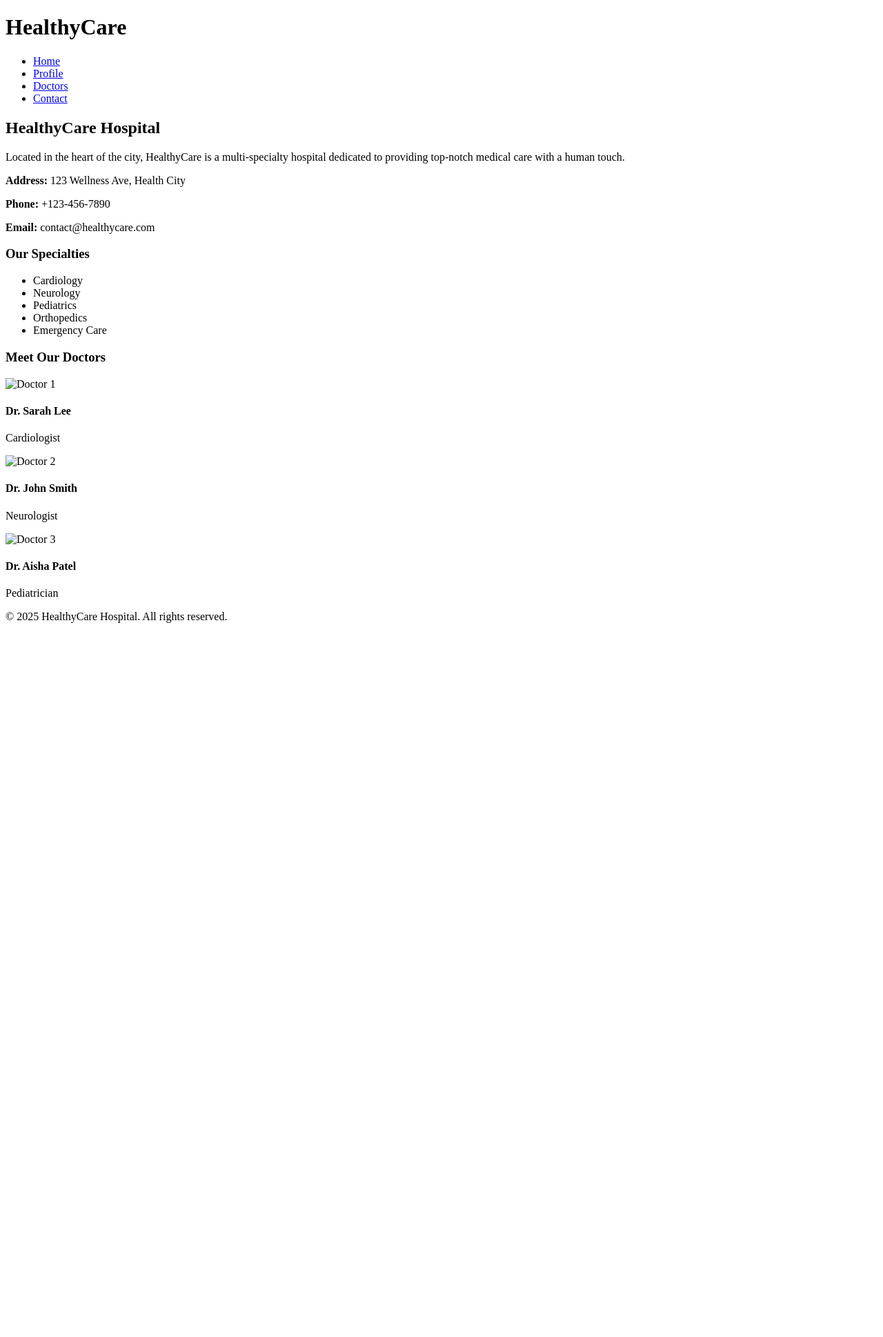
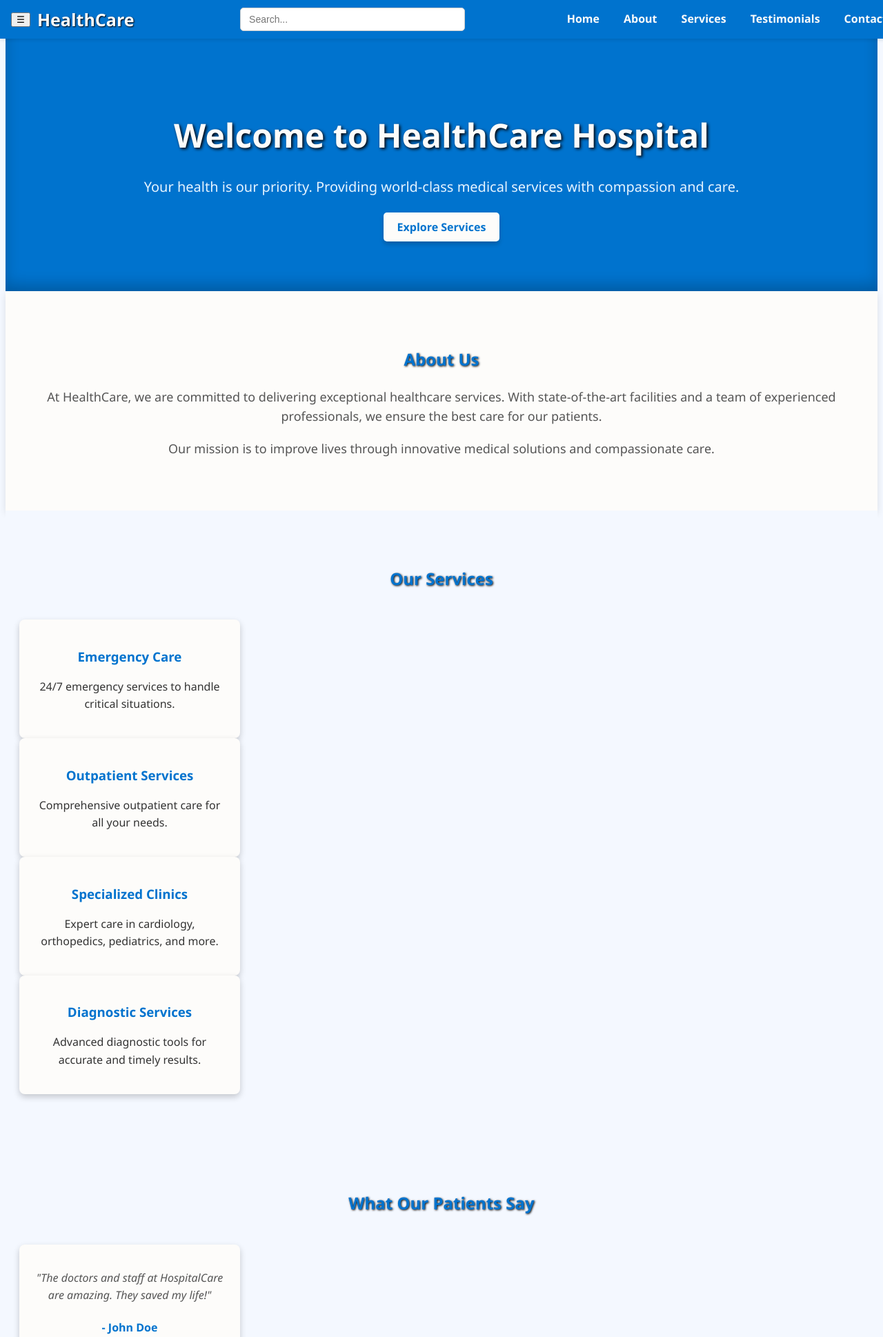
Before and after one commit to AliRefaat11/Hospital-Management-website, a web app: file frontend/html/home_page.html in a window 1280 px wide. Shown: the top 1938 px of the page at 69% size. Before the commit the page ends 903 px from the top, so only its background shows below. Run offline with its HTML, style and script files only (its server is not run), Linux system fonts and the light colour scheme; some libraries are stand-ins or nearby versions.

Commit message:
nav bar updated

```diff
--- a/frontend/css/home_page.css
+++ b/frontend/css/home_page.css
@@ -1,98 +1,246 @@
-*{
-    margin: 0;
-    padding: 0;
-    box-sizing: border-box;
-  }
-  body {
-    font-family: Arial, sans-serif;
-    background: #f5f8fa;
-    color: #333;
-  }
-  .container {
-    max-width: 1100px;
-    margin: auto;
-    padding: 0 20px;
+.nav-container {
+  position: fixed;
+  display: flex;
+  align-items: center;
+  justify-content: space-between;
+  flex-wrap: wrap;
+  top: 0;
+  left: 0;
+  width: 100%;
+  background-color: #0073CE;
+  padding: 0.5rem 1rem;
+  z-index: 100;
+  box-shadow: 0 2px 5px rgba(0, 0, 0, 0.1);
 }
 
-  /* Header */
-  header {
-    background: #0077b6;
-    color: #fff;
-    padding: 15px 0;
+.logo {
+  font-size: 25px;
+  font-weight: bold;
+  color: #FDFCFA;
+  margin-right: 1rem;
 }
-  .header-container {
+
+.search-container {
+  flex: 1; /* Allow the search container to grow */
   display: flex;
-    justify-content: space-between;
-    align-items: center;
+  justify-content: center; /* Center the search bar */
 }
-  .logo {
-    font-size: 24px;
+
+.search-container input {
+  width: 100%;
+  max-width: 300px; /* Limit the width of the search bar */
+  padding: 8px 12px;
+  border: 1px solid #ccc;
+  border-radius: 5px;
+  font-size: 14px;
+  outline: none;
+  transition: border-color 0.3s ease;
 }
+
+.search-container input:focus {
+  border-color: #005BB5; /* Darker blue on focus */
+}
+
 .nav-links {
   list-style: none;
   display: flex;
-    gap: 20px;
-  }
-  .nav-links a {
-    color: #fff;
-    text-decoration: none;
+  flex-direction: row;
+  gap: 15px;
+  margin: 0;
+  padding: 0;
 }
 
-  /* Profile Section */
-  .profile-container {
-    padding: 40px 0;
-  }
-  .hospital-info {
-    margin-bottom: 30px;
-  }
-  .contact-box {
-    background: #e0f7fa;
-    padding: 15px;
-    border-radius: 6px;
-    margin-top: 10px;
-  }
-  .specialties ul {
-    list-style-type: square;
-    margin-left: 20px;
-    margin-top: 10px;
-  }
-  .specialties {
-    margin-bottom: 30px;
+.nav-links a {
+  color: #FDFCFA;
+  text-decoration: none;
+  font-weight: bold;
+  padding: 10px;
+  transition: color 0.3s ease, background-color 0.3s ease;
 }
 
-  /* Doctors Section */
-  .doctor-list {
-    display: flex;
-    flex-wrap: wrap;
-    gap: 20px;
+.nav-links a:hover {
+  color: #000;
+  background-color: #E6F4FF;
+  border-radius: 10px;
 }
-  .doctor-card {
-    background: #fff;
-    padding: 15px;
-    width: 200px;
+
+body {
+  font-family: 'Segoe UI', sans-serif;
+  color: #333;
+  line-height: 1.6;
+  background-color: #F4F8FF;
+}
+
+header {
+  background: #0073CE;
+  color: #FDFCFA;
+  padding: 15px 0;
+  box-shadow: 0 4px 6px rgba(0, 0, 0, 0.2);
+}
+
+.logo {
+  font-size: 25px;
+  font-weight: bold;
+  color: #FDFCFA;
+  margin-left: 10px;
+  text-shadow: 1px 1px 2px #000;
+}
+
+.hero {
+  background: #0073CE;
+  color: #FDFCFA;
+  padding: 80px 20px;
+  text-align: center;
+  box-shadow: inset 0 -10px 20px rgba(0, 0, 0, 0.2);
+}
+
+.hero h1 {
+  font-size: 48px;
+  margin-bottom: 20px;
+  color: #FDFCFA;
+  text-shadow: 2px 2px 4px #000;
+}
+
+.hero p {
+  font-size: 20px;
+  margin-bottom: 30px;
+  color: #E6F4FF;
+}
+
+.hero .btn {
+  padding: 10px 20px;
+  background: #FDFCFA;
+  color: #0073CE;
+  text-decoration: none;
+  font-weight: bold;
+  border-radius: 5px;
+  transition: background-color 0.3s ease, color 0.3s ease;
+  box-shadow: 0 4px 6px rgba(0, 0, 0, 0.2);
+}
+
+.hero .btn:hover {
+  background: #000;
+  color: #FDFCFA;
+}
+
+.services {
+  padding: 60px 20px;
+  background: #F4F8FF;
+}
+
+.services h2 {
+  text-align: center;
+  margin-bottom: 40px;
+  color: #0073CE;
+  text-shadow: 1px 1px 3px #000;
+}
+
+.service {
+  background: #FDFCFA;
+  padding: 20px;
+  width: 280px;
   border-radius: 8px;
-    box-shadow: 0 2px 8px rgba(0,0,0,0.1);
+  box-shadow: 0 4px 10px rgba(0, 0, 0, 0.2);
   text-align: center;
 }
-  .doctor-card img {
-    width: 100px;
-    border-radius: 50%;
+
+.service h3 {
   margin-bottom: 10px;
+  color: #0073CE;
 }
 
-  /* Footer */
+.service p {
+  font-size: 16px;
+  color: #333;
+}
+
+.contact {
+  padding: 60px 20px;
+  background: #0073CE;
+  color: #FDFCFA;
+  text-align: center;
+  box-shadow: inset 0 -10px 20px rgba(0, 0, 0, 0.2);
+}
+
+.contact h2 {
+  margin-bottom: 20px;
+  color: #FDFCFA;
+  text-shadow: 1px 1px 3px #000;
+}
+
+.contact p {
+  font-size: 18px;
+  color: #E6F4FF; /* Lighter blue */
+}
+
 footer {
-    background: #0077b6;
-    color: #fff;
+  background: #000; /* Black footer */
+  color: #FDFCFA;
   text-align: center;
   padding: 15px 0;
   margin-top: 40px;
+  box-shadow: 0 -2px 5px rgba(0, 0, 0, 0.2); /* Footer shadow */
 }
 
-  /* Responsive */
-  @media (max-width: 768px) {
-    .doctor-list {
-      flex-direction: column;
-      align-items: center;
+.about {
+  padding: 60px 20px;
+  background: #FDFCFA; /* White */
+  text-align: center;
+  box-shadow: 0 4px 10px rgba(0, 0, 0, 0.1); /* Subtle shadow */
 }
+
+.about h2 {
+  color: #0073CE;
+  margin-bottom: 20px;
+  text-shadow: 1px 1px 3px #000; /* Black text shadow */
 }
+
+.about p {
+  font-size: 18px;
+  margin-bottom: 15px;
+  color: #555; /* Medium gray */
+}
+
+.testimonials {
+  padding: 60px 20px;
+  background: #F4F8FF; /* Light background */
+  text-align: center;
+}
+
+.testimonials h2 {
+  color: #0073CE;
+  margin-bottom: 40px;
+  text-shadow: 1px 1px 3px #000; /* Black text shadow */
+}
+
+.testimonial {
+  background: #FDFCFA; /* White */
+  padding: 20px;
+  width: 280px;
+  border-radius: 8px;
+  box-shadow: 0 4px 10px rgba(0, 0, 0, 0.2); /* Stronger card shadow */
+  text-align: center;
+}
+
+.testimonial p {
+  font-size: 16px;
+  margin-bottom: 10px;
+  font-style: italic;
+  color: #555; /* Medium gray */
+}
+
+.testimonial h4 {
+  color: #0073CE;
+  font-weight: bold;
+}
+
+section {
+  opacity: 0;
+  transform: translateY(50px);
+  transition: opacity 0.6s ease, transform 0.6s ease;
+}
+
+section.visible {
+  opacity: 1;
+  transform: translateY(0);
+}
--- a/frontend/html/home_page.html
+++ b/frontend/html/home_page.html
@@ -1,77 +1,95 @@
 <!DOCTYPE html>
 <html lang="en">
 <head>
-   <meta charset="UTF-8" />
-   <meta name="viewport" content="width=device-width, initial-scale=1.0"/>
-   <title>Hospital Profile | HealthyCare</title>
-   <link rel="stylesheet" href="../css/profile_oage.css"/>
+  <meta charset="UTF-8">
+  <meta name="viewport" content="width=device-width, initial-scale=1.0">
+  <title>HealthCare Hospital - Your Health, Our Priority</title>
+  <link rel="stylesheet" href="../css/home_page.css">
 </head>
 <body>
+
   <header>
-     <div class="container header-container">
-       <h1 class="logo">HealthyCare</h1>
-       <nav>
+    <div class="nav-container">
+      <div class="logo">HealthCare</div>
+      <div class="search-container">
+        <input type="text" placeholder="Search...">
+      </div>
       <ul class="nav-links">
-           <li><a href="#">Home</a></li>
-           <li><a href="#">Profile</a></li>
-           <li><a href="#">Doctors</a></li>
-           <li><a href="#">Contact</a></li>
+        <li><a href="./home_page.html">Home</a></li>
+        <li><a href="#about">About</a></li>
+        <li><a href="#services">Services</a></li>
+        <li><a href="#testimonials">Testimonials</a></li>
+        <li><a href="#contact">Contact</a></li>
       </ul>
-       </nav>
     </div>
   </header>
 
-   <main class="container profile-container">
-     <section class="hospital-info">
-       <h2>HealthyCare Hospital</h2>
-       <p>Located in the heart of the city, HealthyCare is a multi-specialty hospital dedicated to providing top-notch medical care with a human touch.</p>
+  <section class="hero" id="home">
+    <h1>Welcome to HealthCare Hospital</h1>
+    <p>Your health is our priority. Providing world-class medical services with compassion and care.</p>
+    <a href="#services" class="btn">Explore Services</a>
+  </section>
 
-       <div class="contact-box">
-         <p><strong>Address:</strong> 123 Wellness Ave, Health City</p>
-         <p><strong>Phone:</strong> +123-456-7890</p>
-         <p><strong>Email:</strong> contact@healthycare.com</p>
+  <section class="about" id="about">
+    <h2>About Us</h2>
+    <p>At HealthCare, we are committed to delivering exceptional healthcare services. With state-of-the-art facilities and a team of experienced professionals, we ensure the best care for our patients.</p>
+    <p>Our mission is to improve lives through innovative medical solutions and compassionate care.</p>
+  </section>
+
+  <section class="services" id="services">
+    <h2>Our Services</h2>
+    <div class="service-list">
+      <div class="service">
+        <h3>Emergency Care</h3>
+        <p>24/7 emergency services to handle critical situations.</p>
+      </div>
+      <div class="service">
+        <h3>Outpatient Services</h3>
+        <p>Comprehensive outpatient care for all your needs.</p>
+      </div>
+      <div class="service">
+        <h3>Specialized Clinics</h3>
+        <p>Expert care in cardiology, orthopedics, pediatrics, and more.</p>
+      </div>
+      <div class="service">
+        <h3>Diagnostic Services</h3>
+        <p>Advanced diagnostic tools for accurate and timely results.</p>
+      </div>
     </div>
   </section>
 
-     <section class="specialties">
-       <h3>Our Specialties</h3>
-       <ul>
-         <li>Cardiology</li>
-         <li>Neurology</li>
-         <li>Pediatrics</li>
-         <li>Orthopedics</li>
-         <li>Emergency Care</li>
-       </ul>
-     </section>
-
-     <section class="doctors">
-       <h3>Meet Our Doctors</h3>
-       <div class="doctor-list">
-         <div class="doctor-card">
-           <img src="https://via.placeholder.com/150" alt="Doctor 1" />
-           <h4>Dr. Sarah Lee</h4>
-           <p>Cardiologist</p>
+  <section class="testimonials" id="testimonials">
+    <h2>What Our Patients Say</h2>
+    <div class="testimonial-list">
+      <div class="testimonial">
+        <p>"The doctors and staff at HospitalCare are amazing. They saved my life!"</p>
+        <h4>- John Doe</h4>
       </div>
-         <div class="doctor-card">
-           <img src="https://via.placeholder.com/150" alt="Doctor 2" />
-           <h4>Dr. John Smith</h4>
-           <p>Neurologist</p>
+      <div class="testimonial">
+        <p>"I received excellent care during my stay. Highly recommend this hospital."</p>
+        <h4>- Jane Smith</h4>
       </div>
-         <div class="doctor-card">
-           <img src="https://via.placeholder.com/150" alt="Doctor 3" />
-           <h4>Dr. Aisha Patel</h4>
-           <p>Pediatrician</p>
+      <div class="testimonial">
+        <p>"The facilities are top-notch, and the staff is very compassionate."</p>
+        <h4>- Michael Brown</h4>
       </div>
     </div>
   </section>
-   </main>
+
+  <section class="contact" id="contact">
+    <h2>Contact Us</h2>
+    <p>Have questions? Reach out to us at:</p>
+    <p><strong>Phone:</strong> (123) 456-7890</p>
+    <p><strong>Email:</strong> info@hospitalcare.com</p>
+    <p><strong>Address:</strong> 123 Health Street, Wellness City, HC 45678</p>
+  </section>
 
   <footer>
-     <div class="container">
-       <p>&copy; 2025 HealthyCare Hospital. All rights reserved.</p>
-     </div>
+    <p>&copy; 2025 HospitalCare. All rights reserved.</p>
   </footer>
 
-   <script src="../javascript/profile_page.js"></script>
+
+
+  <script src="../javascript/home_page.js"></script>
 </body>
 </html>
--- /dev/null
+++ b/frontend/javascript/profile_page.js
@@ -0,0 +1,4 @@
+// Example: A simple greeting when the page loads
+window.addEventListener('DOMContentLoaded', () => {
+    console.log("Welcome to HealthyCare's profile page!");
+  });
```
Also changed, not shown: frontend/css/profile_page.css (added, +98 -0 lines), frontend/html/profile_page.html (added, +77 -0 lines), frontend/javascript/home_page.js (+42 -2 lines). Lines whose indentation alone changed are shown as unchanged.
